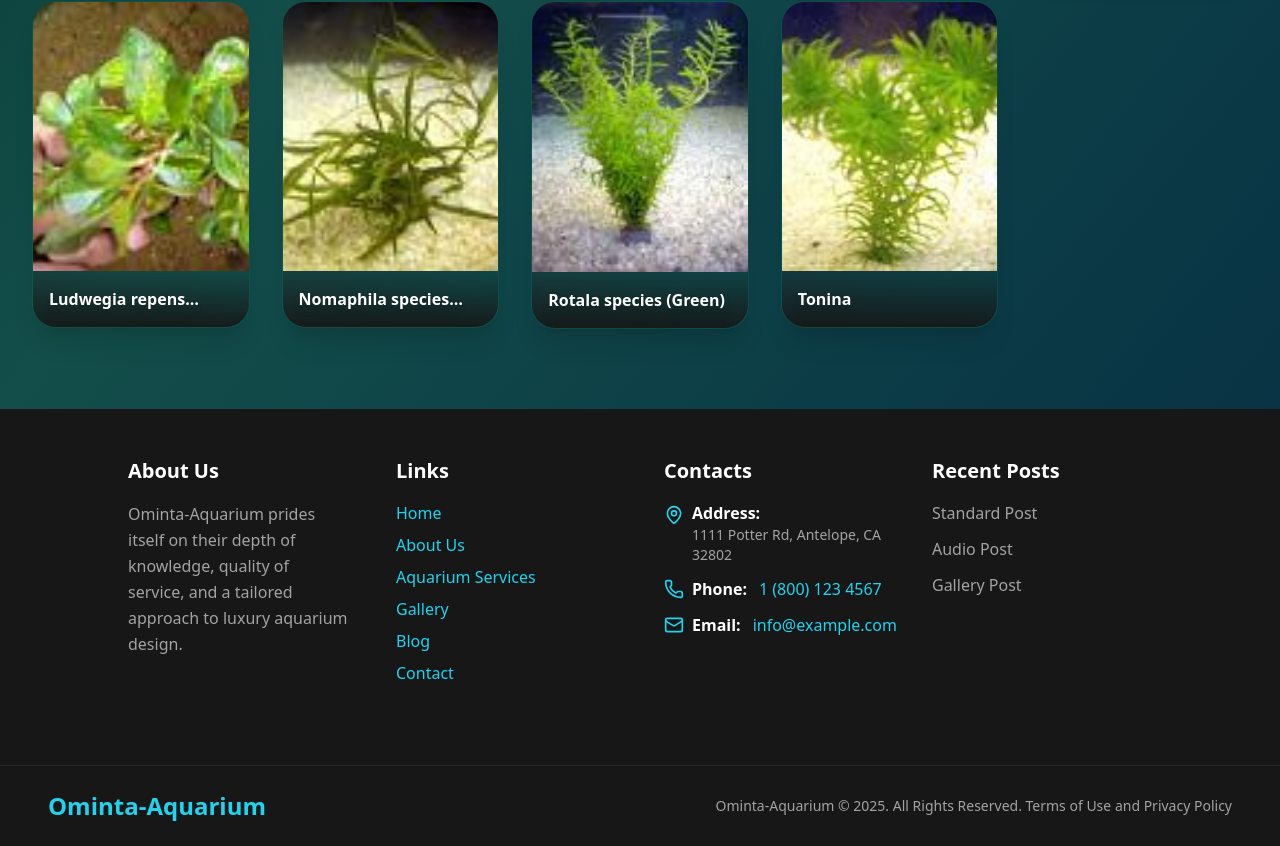
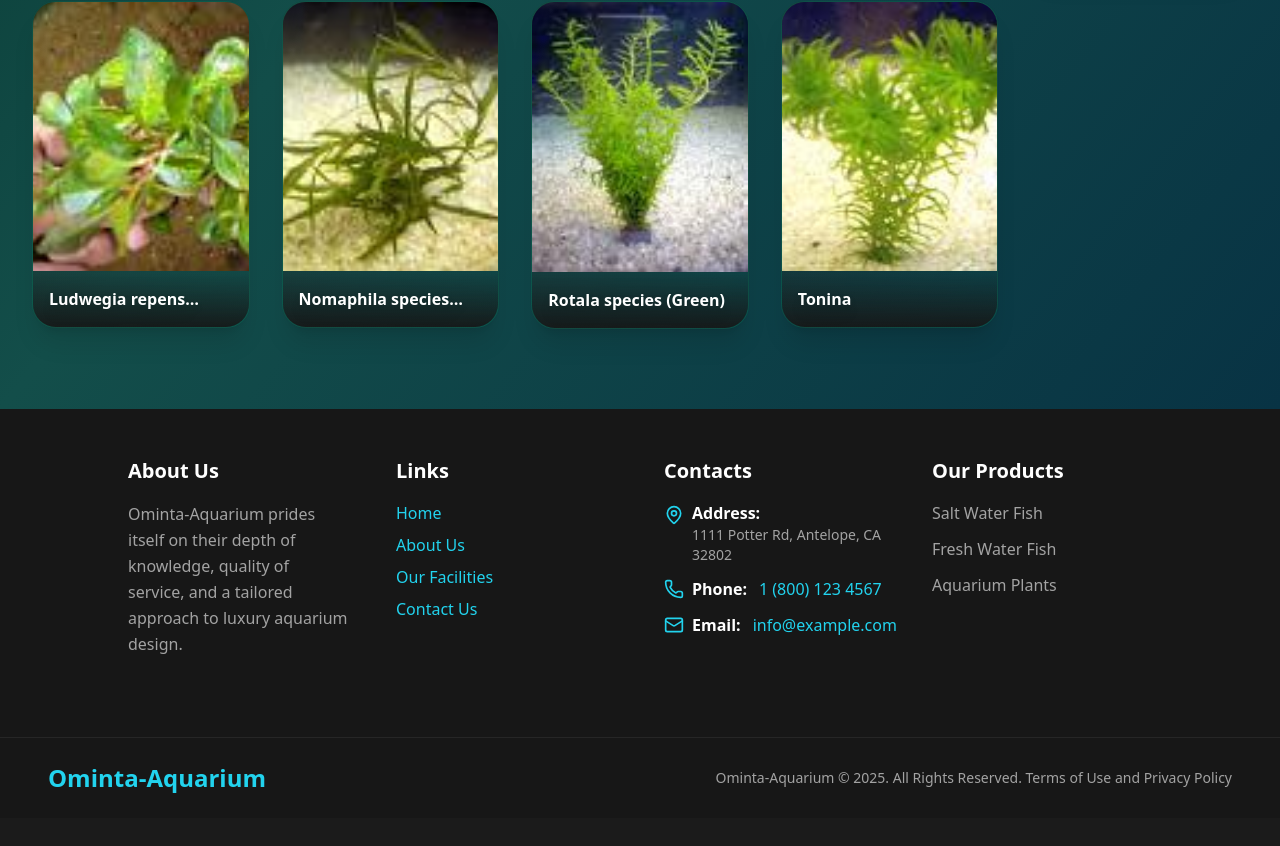
Before and after one commit to Enrich-Arcane-Pvt-Ltd/Ominta-Aquarium-Revamp, a Next.js app: page /plants in a window 1280 px wide. Shown: the part 1240-2086 px from the top of the page. After the commit the page ends 2058 px from the top, so only its background shows below. Built offline with nearby package versions, Linux system fonts and the light colour scheme.

Commit message:
Started Bug Fixing - Dev Rishen

```diff
--- a/app/(main)/Components/AboutPage.tsx
+++ b/app/(main)/Components/AboutPage.tsx
@@ -46,11 +46,11 @@ const AboutPage: React.FC = () => {
             </div>
 
             <div className="flex flex-col ml-4">
-              <h2 className="text-3xl sm:text-4xl font-bold mb-6 leading-snug">
+              <h2 className="text-3xl sm:text-4xl md:text-2xl xl:text-3xl font-bold mb-6 leading-snug">
                 Specialists In Custom Fish Tanks, Luxury Aquarium Design And Installation.
               </h2>
 
-              <p className="text-gray-600 mb-6 leading-relaxed">
+              <p className="text-gray-300 mb-6 leading-relaxed">
                 The Ominta Aquarium Revamp team has created some of the most stylish and luxury bespoke
                 aquariums and fish tanks in the country. We draw on over 25 years of expertise in designing,
                 manufacturing, and installing aquariums.
@@ -66,7 +66,7 @@ const AboutPage: React.FC = () => {
           </div>
         </div>
 
-        <div className="relative w-full max-w-md md:flex justify-center hidden">
+        <div className="relative w-full max-w-md lg:flex justify-center hidden">
           <Image
             src="/Images/img12.png"
             alt="Luxury Fish"
@@ -112,7 +112,7 @@ const AboutPage: React.FC = () => {
                 </div>
               </div>
 
-              <p className="text-gray-600 leading-relaxed">
+              <p className="text-gray-300 leading-relaxed">
                 The Ominta Aquarium Revamp team has created some of the most stylish and luxury bespoke
                 aquariums and fish tanks in the country. We draw on over 25 years of expertise in designing,
                 manufacturing, and installing aquariums.
--- a/app/(main)/Components/Footer.tsx
+++ b/app/(main)/Components/Footer.tsx
@@ -17,23 +17,39 @@ export default function Footer() {
           <div>
             <h3 className="text-light-100 text-xl font-bold mb-4">Links</h3>
             <ul className="space-y-2">
-              {[
-                "Home",
-                "About Us",
-                "Aquarium Services",
-                "Gallery",
-                "Blog",
-                "Contact",
-              ].map((link, index) => (
-                <li key={index}>
+              <li >
                 <Link
-                    href="#"
+                  href="/"
                   className="text-primary-400 hover:text-primary-300 transition-colors"
                 >
-                    {link}
+                  Home
                 </Link>
               </li>
-              ))}
+              <li >
+                <Link
+                  href="/about"
+                  className="text-primary-400 hover:text-primary-300 transition-colors"
+                >
+                  About Us
+                </Link>
+              </li>
+              <li >
+                <Link
+                  href="facilities"
+                  className="text-primary-400 hover:text-primary-300 transition-colors"
+                >
+                  Our Facilities
+                </Link>
+              </li>
+              <li >
+                <Link
+                  href="contact"
+                  className="text-primary-400 hover:text-primary-300 transition-colors"
+                >
+                  Contact Us
+                </Link>
+              </li>
+
             </ul>
           </div>
 
@@ -76,21 +92,33 @@ export default function Footer() {
 
           <div>
             <h3 className="text-light-100 text-xl font-bold mb-4">
-              Recent Posts
+              Our Products
             </h3>
             <ul className="space-y-3">
-              {["Standard Post", "Audio Post", "Gallery Post"].map(
-                (post, i) => (
-                  <li key={i}>
+              <li>
                 <Link
-                      href="#"
+                  href="/marine"
                   className="text-accent-400 hover:text-primary-400 transition-colors"
                 >
-                      {post}
+                  Salt Water Fish
                 </Link>
               </li>
-                )
-              )}
+              <li>
+                <Link
+                  href="/fresh"
+                  className="text-accent-400 hover:text-primary-400 transition-colors"
+                >
+                  Fresh Water Fish
+                </Link>
+              </li>
+              <li>
+                <Link
+                  href="/plants"
+                  className="text-accent-400 hover:text-primary-400 transition-colors"
+                >
+                  Aquarium Plants
+                </Link>
+              </li>
             </ul>
           </div>
         </div>
--- a/app/(main)/fresh/page.tsx
+++ b/app/(main)/fresh/page.tsx
@@ -14,11 +14,11 @@ export default function FreshWaterFishPage() {
         {id: 6, image: '/Images/Fresh/DanioZebra.jpg', name: 'Danio Zebra (Brachy Danio)'},
         {id: 7, image: '/Images/Fresh/Molly.jpg', name: 'Molly (Poecilia latipinna)'},
         {id: 8, image: '/Images/Fresh/Oscar.jpg', name: 'Oscar (Astronotus occellatus )'},
-        {id: 9, image: '/Images/Fresh/Cichlid.jpg', name: 'Cichlid (Melanochromis)'},
+        {id: 9, image: '/Images/Fresh/cichlid.jpg', name: 'Cichlid (Melanochromis)'},
         {id: 10, image: '/Images/Fresh/Tetra.jpg', name: 'Tetra'},
         {id: 11, image: '/Images/Fresh/Barb.jpg', name: 'Barb'},
         {id: 12, image: '/Images/Fresh/FighterFish.jpg', name: 'Fighter Fish (Beta Splendens)'},
-        {id: 13, image: '/Images/Fresh/Scavenger.jpg', name: 'Scavenger (Hypostomus punctatus)'},
+        {id: 13, image: '/Images/Fresh/SCAVENGER.jpg', name: 'Scavenger (Hypostomus punctatus)'},
         {id: 14, image: '/Images/Fresh/GoldFish.jpg', name: 'Gold Fish (Carassius auratus)'},
         {id: 15, image: '/Images/Fresh/KoiCarp.jpg', name: 'Koi Carp (Cyprinus carpio)'},
         {id: 16, image: '/Images/Fresh/Discus.jpg', name: 'Discus (Symphysodon aequifasciata haraldi)'},
--- a/app/(main)/plants/page.tsx
+++ b/app/(main)/plants/page.tsx
@@ -6,9 +6,9 @@ import Image from "next/image";
 
 export default function PlantsPage() {
     const data = [
-        { id: 1, image: "/Images/Plants/CryptocoryneParva.jpg", name: "Cryptocoryne Parva" },
-        { id: 2, image: "/Images/Plants/Ech.jpg", name: "Ech. bleheri - Pots" },
-        { id: 3, image: "/Images/Plants/Echinodorus.jpg", name: "Echinodorus (Marble queen)" },
+        { id: 1, image: "/Images/Plants/CryptocoryneParva.JPG", name: "Cryptocoryne Parva" },
+        { id: 2, image: "/Images/Plants/Ech.JPG", name: "Ech. bleheri - Pots" },
+        { id: 3, image: "/Images/Plants/Echinodorus.JPG", name: "Echinodorus (Marble queen)" },
         { id: 4, image: "/Images/Plants/Egeria.jpg", name: "Egeria densa - bunch" },
         { id: 5, image: "/Images/Plants/EriocaulonCinerum.jpg", name: "Eriocaulon cinerum" },
         { id: 6, image: "/Images/Plants/EriocaulonSpecies.jpg", name: "Eriocaulon species" },
```
Lines whose indentation alone changed are shown as unchanged.
